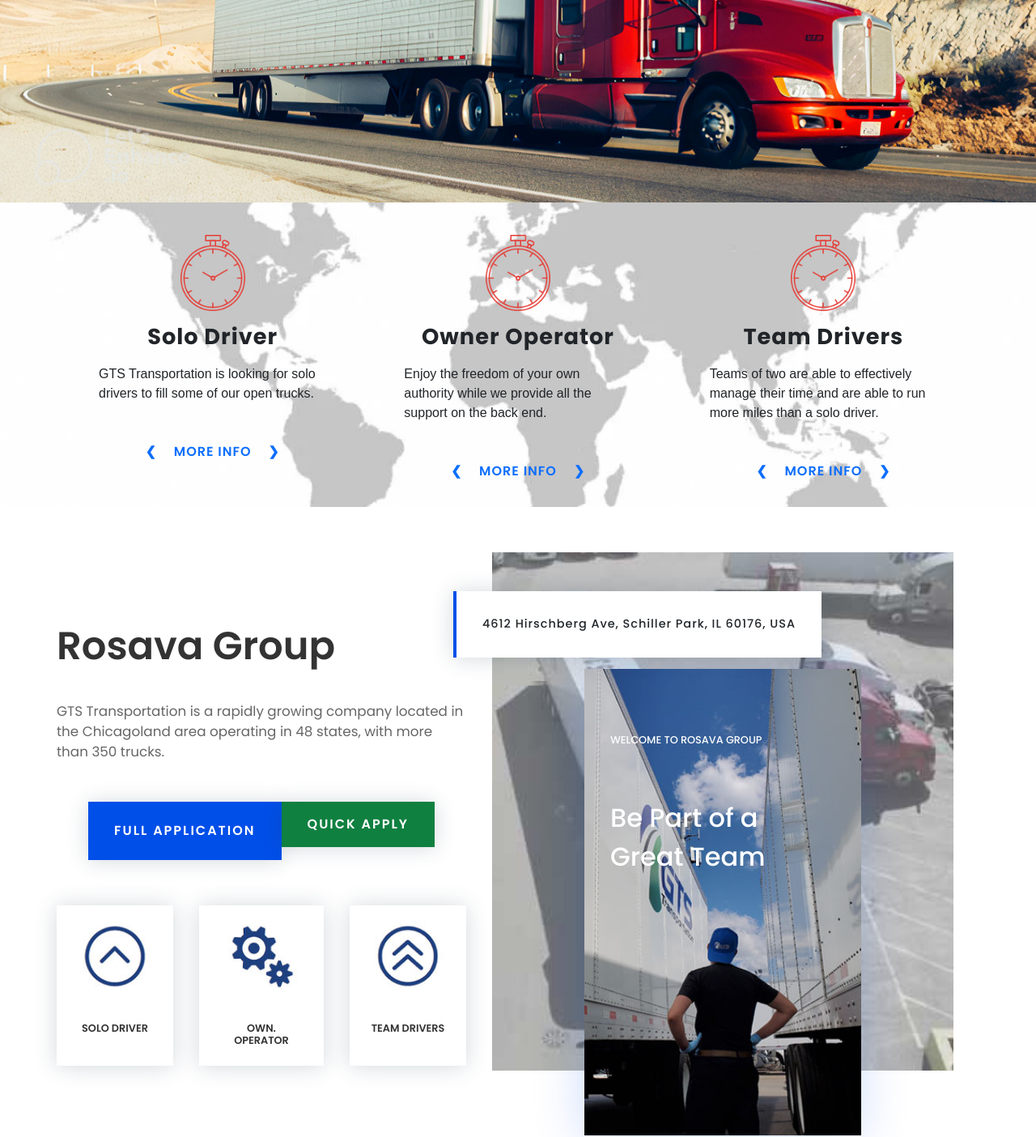
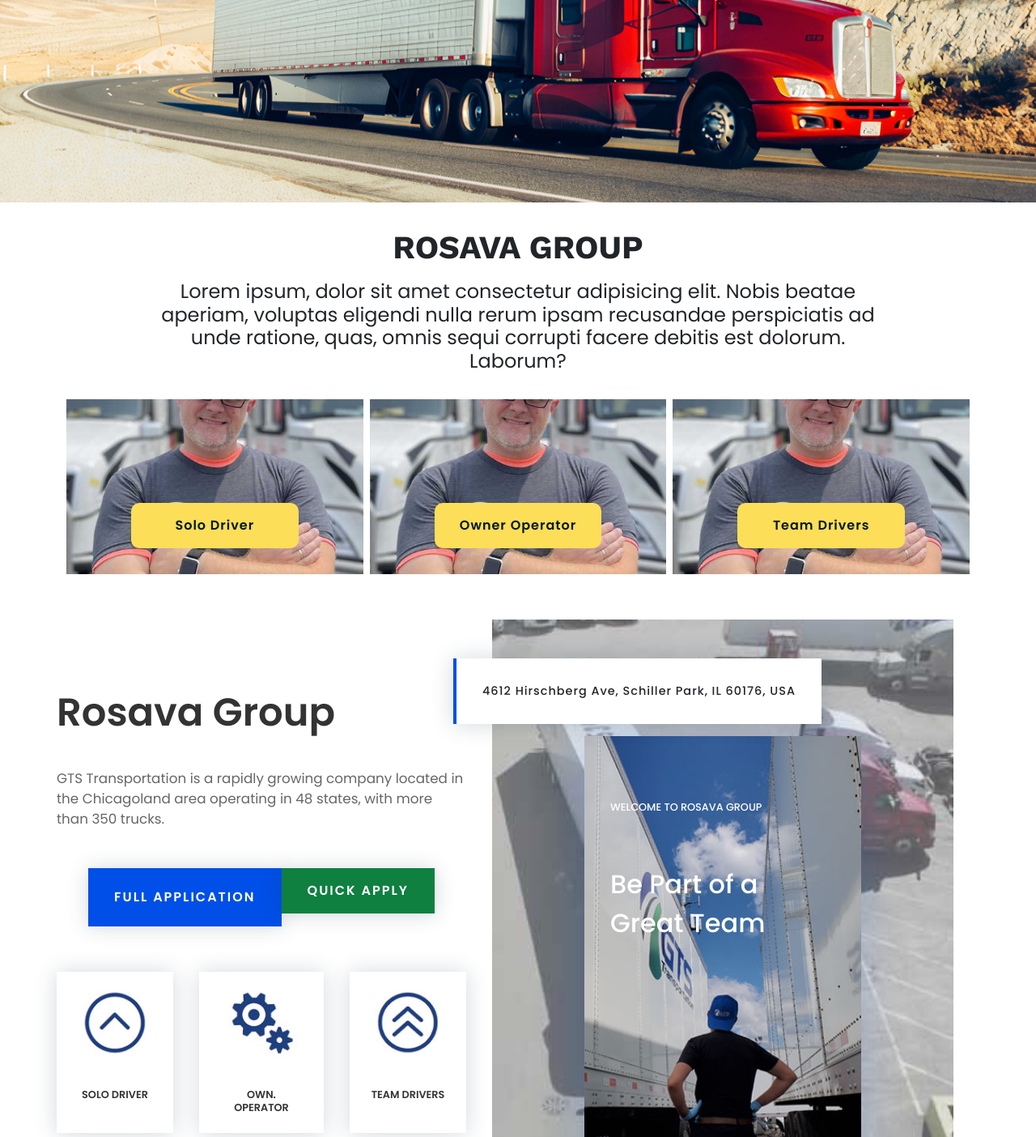
Before and after one commit to Stanislavkvv/Rosava-Group.inc, a PHP site: page / in a window 1280 px wide. Shown: the part 586-1990 px from the top of the page at 81% size. Run offline with PHP 8.4, Linux system fonts and the light colour scheme; some libraries are stand-ins or nearby versions; some web fonts are replaced.

Commit message:
Add some changes

```diff
--- a/css/style.css
+++ b/css/style.css
@@ -332,24 +332,54 @@
 }
 
 section.services{
-    background-image: url("../img/assets/map.webp");
+    /* background-image: url("../img/assets/map.webp"); */
     background-size: cover;
     background-position: center;
 }
 section.services .container{
+    margin: 2rem auto .5rem;
+    text-align: center;
+}
+section.services .container h1{
+    margin-bottom: 1rem;
+    font-family: var(--font-1);
+    font-weight: 700;
+}
+section.services .container h3{
+    font-size: 1.5rem;
+    padding: 0 10%;
+    font-family: var(--font-3);
+    font-weight: 400;
+}
+section.services .container .services__service__block{
     display: grid;
     grid-template-columns: repeat(3,1fr);
-    grid-gap: 1rem;
-    margin: 0 auto .5rem;
+    grid-gap: .5rem;
 }
 section.services .container .services__service{
-    padding: 2.5rem 2.5rem 1rem;
+    padding: 8rem 5rem 2rem;
     text-decoration: none;
     font-family: var(--font-3);
     letter-spacing: 1px;
+    margin-top: 1.5rem;
     display: flex;
     flex-direction: column;
     align-items: center;
+    justify-content: flex-end;
+    background-size: cover;
+    background-position: center;
+    position: relative;
+}
+section.services .container .services__service a{
+    padding: 1rem 3rem;
+    background-color: var(--color-2);
+    border-radius: 10px;
+    color: var(--color-1);
+    transition: all .5s ease-in;
+}
+section.services .container .services__service a:hover{
+    background-color: var(--color-1);
+    color: var(--color-2);
 }
 section.services .container .services__service img{
     width: 5rem;
@@ -384,6 +414,16 @@
 section.services .container .services__service a:hover span.right{
     margin-left: 1.5rem;
 }
+section.services .container .services__service:first-child{
+    background-image: url("../img/assets/driver.jpg");
+}
+section.services .container .services__service:not(:last-child):not(:first-child){
+    background-image: url("../img/assets/driver.jpg");
+}
+section.services .container .services__service:last-child{
+    background-image: url("../img/assets/driver.jpg");
+}
+
 section.applyToDrive{
     margin: 0 0 5rem;
     padding-top: 3rem;
--- a/views/main.php
+++ b/views/main.php
@@ -7,23 +7,18 @@
     </section>
     <section class="services">
         <div class="container">
-            <div class="services__service" href="#">
-                <img src="/img/assets/icon-clock-n.png" alt="">
-                <h3>Solo Driver</h3>
-                <p>GTS Transportation is looking for solo drivers to fill some of our open trucks.</p>
-                <a href="#"><span class="left">❮</span> MORE INFO <span class="right">❯</span></a>
-            </div>
-            <div class="services__service" href="#">
-                <img src="/img/assets/icon-clock-n.png" alt="">
-                <h3>Owner Operator</h3>
-                <p>Enjoy the freedom of your own authority while we provide all the support on the back end.</p>
-                <a href="#"><span class="left">❮</span> MORE INFO <span class="right">❯</span></a>
-            </div>
+            <h1>ROSAVA GROUP</h1>
+            <h3>Lorem ipsum, dolor sit amet consectetur adipisicing elit. Nobis beatae aperiam, voluptas eligendi nulla rerum ipsam recusandae perspiciatis ad unde ratione, quas, omnis sequi corrupti facere debitis est dolorum. Laborum?</h3>
+            <div class="services__service__block">
                 <div class="services__service" href="#">
-                <img src="/img/assets/icon-clock-n.png" alt="">
-                <h3>Team Drivers</h3>
-                <p>Teams of two are able to effectively manage their time and are able to run more miles than a solo driver.</p>
-                <a href="#"><span class="left">❮</span> MORE INFO <span class="right">❯</span></a>
+                    <a href="#">Solo Driver</a>
+                </div>
+                <div class="services__service" href="#">
+                    <a href="#">Owner Operator</a>
+                </div>
+                    <div class="services__service" href="#">
+                    <a href="#">Team Drivers</a>
+                </div>
             </div>
         </div>
     </section>
@@ -79,7 +74,7 @@
             <div class="applyToDrive__form">
                 <h2>APPLY TO DRIVE FOR ROSAVA GROUP!</h2>
                 <form action="/" method="POST">
-                    <input type="text" maxlength="50" placeholder="Name" required name="name" id="name">
+                    <input type="text" maxlength="50" placeholder="Name" required name="name" id="name" pattern="[A-Za-z]">
 
                     <input type="email" placeholder="Email Address" required name="mail">
 
```
